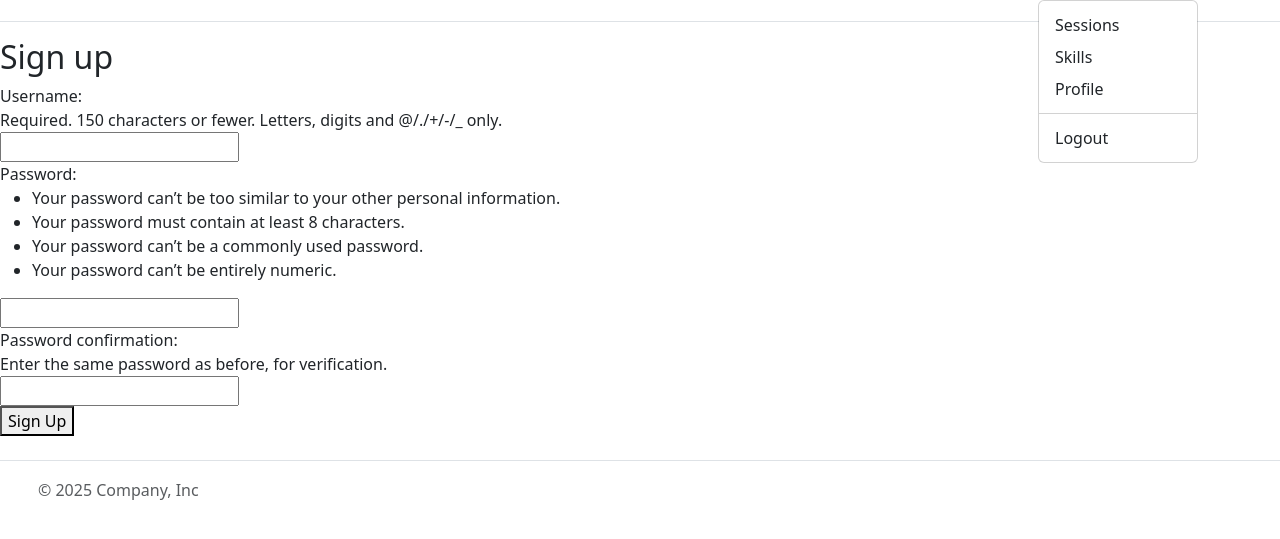
After one commit to LuckyS-J/SkillTrack, a Django app: page /accounts/register/ in a window 1280 px wide, after a click that opens the changed part. The commit adds this page. Shown: the part 51-590 px from the top of the page. Run offline with Django 5.2, Linux system fonts and the light colour scheme.

Commit message:
Added login and register html

```diff
--- a/Backend/core/templates/core/base.html
+++ b/Backend/core/templates/core/base.html
@@ -10,6 +10,7 @@
 </head>
 
 <body>
+  {% load static %}
 
   <!-- Navbar -->
   <header class="p-3 mb-3 border-bottom">
@@ -35,7 +36,10 @@
             <li>
               <hr class="dropdown-divider">
             </li>
-            <li><a class="dropdown-item" href="#">Sign out</a></li>
+            <form action="{% url 'logout' %}" method="post">
+              {% csrf_token %}
+              <button type="submit" class="dropdown-item">Logout</button>
+            </form>
           </ul>
         </div>
       </div>
--- /dev/null
+++ b/Backend/core/templates/core/register.html
@@ -0,0 +1,15 @@
+{% extends './base.html' %}
+
+{% block title %}Sign Up{% endblock %}
+
+{% block content %}
+
+<h2>Sign up</h2>
+<form method="post">
+  {% csrf_token %}
+  {{ form }}
+  <button type="submit">Sign Up</button>
+  {{ form.errors }}
+</form>
+
+{% endblock %}
--- a/Backend/core/templates/core/session_list.html
+++ b/Backend/core/templates/core/session_list.html
@@ -1 +1,5 @@
 {% extends './base.html' %}
+
+{% block content %}
+
+{% endblock %}
--- a/Backend/core/urls.py
+++ b/Backend/core/urls.py
@@ -1,8 +1,10 @@
 from django.urls import path
 from . import views
 from rest_framework_simplejwt.views import TokenObtainPairView, TokenRefreshView
+from django.contrib.auth.views import LogoutView
 
 urlpatterns = [
+#   APIS
     path("api/skills", views.SkillListCreateAPIView.as_view(),
          name="skill-list-create"),
     path("api/skills/<int:pk>",
@@ -14,5 +16,10 @@ urlpatterns = [
     path("api/register/", views.RegisterAPIView.as_view(), name="api-register"),
     path("api/token/", TokenObtainPairView.as_view(), name="token-obtain"),
     path("api/token/refresh", TokenRefreshView.as_view(), name="token-refresh"),
-    path("", views.HomeView.as_view(), name="home-view")
+
+#   WEB LINKS
+    path("", views.HomeView.as_view(), name="home"),
+    path("accounts/register/", views.RegisterView.as_view(), name="register"),
+    path("accounts/login/", views.CustomLoginView.as_view(), name="login"),
+    path("accounts/logout/", LogoutView.as_view(next_page="login"), name="logout"),
 ]
--- a/Backend/core/views.py
+++ b/Backend/core/views.py
@@ -6,9 +6,14 @@ from .serializers import SkillSerializer, StudySessionSerializer, UserSerializer
 from django.shortcuts import get_object_or_404
 from rest_framework.permissions import IsAuthenticated
 from django.views import View
+from django.contrib.auth.forms import UserCreationForm, AuthenticationForm
+from django.contrib.auth.views import LoginView
+from django.urls import reverse_lazy
+from django.views.generic import CreateView
 # Create your views here.
 
 
+# APIS
 class SkillListCreateAPIView(views.APIView):
     permission_classes = [IsAuthenticated]
 
@@ -100,6 +105,19 @@ class RegisterAPIView(views.APIView):
             return Response(status=status.HTTP_201_CREATED)
         return Response(serializer.errors, status=status.HTTP_400_BAD_REQUEST)
 
+
+# WEB SITES
 class HomeView(View):
     def get(self, request):
         return render(request, "core/session_list.html")
+
+class RegisterView(CreateView):
+    form_class = UserCreationForm
+    success_url = reverse_lazy("login")
+    template_name = "core/register.html"
+
+class CustomLoginView(LoginView):
+    form_class = AuthenticationForm
+    template_name = "core/login.html"
+    redirect_authenticated_user = True
+    success_url = reverse_lazy("home")
--- a/Backend/skilltrack/settings.py
+++ b/Backend/skilltrack/settings.py
@@ -141,3 +141,6 @@ SIMPLE_JWT = {
     "ACCESS_TOKEN_LIFETIME": timedelta(minutes=30),
     "REFRESH_TOKEN_LIFETIME": timedelta(days=7),
 }
+
+LOGIN_REDIRECT_URL = "/"
+LOGOUT_REDIRECT_URL = "/"
```
Also changed, not shown: Backend/core/templates/core/login.html (added, +11 -0 lines), 1 other file.
